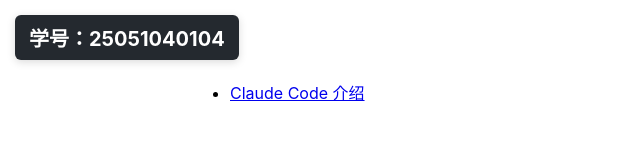
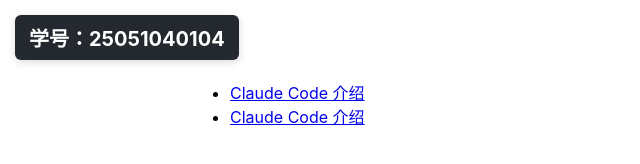
Before and after one commit to Estrella419/Estrella419.github.io, a plain HTML site: page index.html in a window 1280 px wide. Shown: the whole page, without its empty margins (0-640 px from the left). Drawn offline with Linux system fonts and the light colour scheme.

Commit message:
Update index.html

```diff
--- a/index.html
+++ b/index.html
@@ -32,6 +32,6 @@
     <div class="id-tag">学号：25051040104</div>
      <ul>
         <li><a href="刘明玉/lll.html">Claude Code 介绍</a ></li>
-
+     <li><a href="刘明玉/lll.html">Claude Code 介绍</a ></li>
 </body>
 </html>
```
